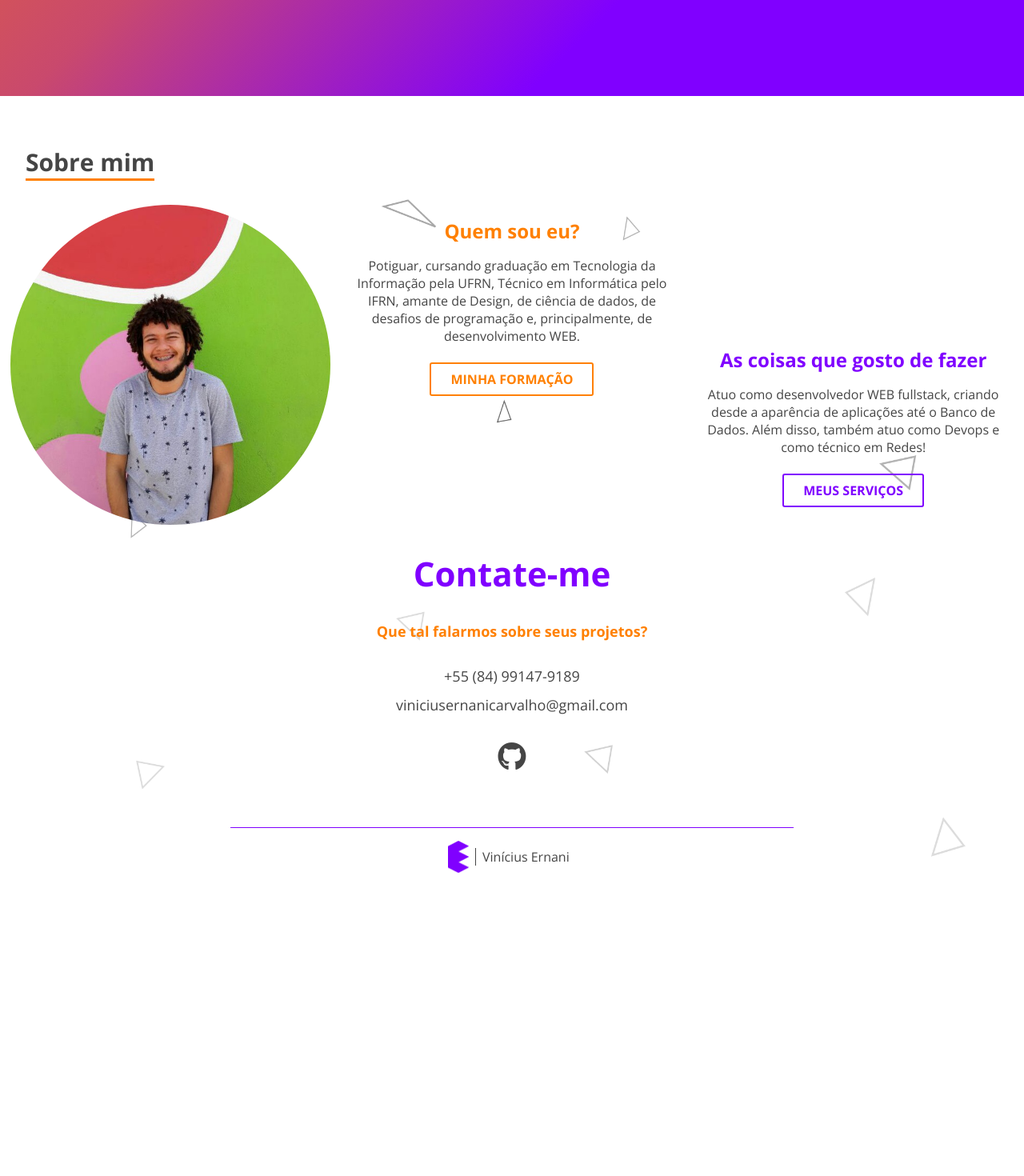
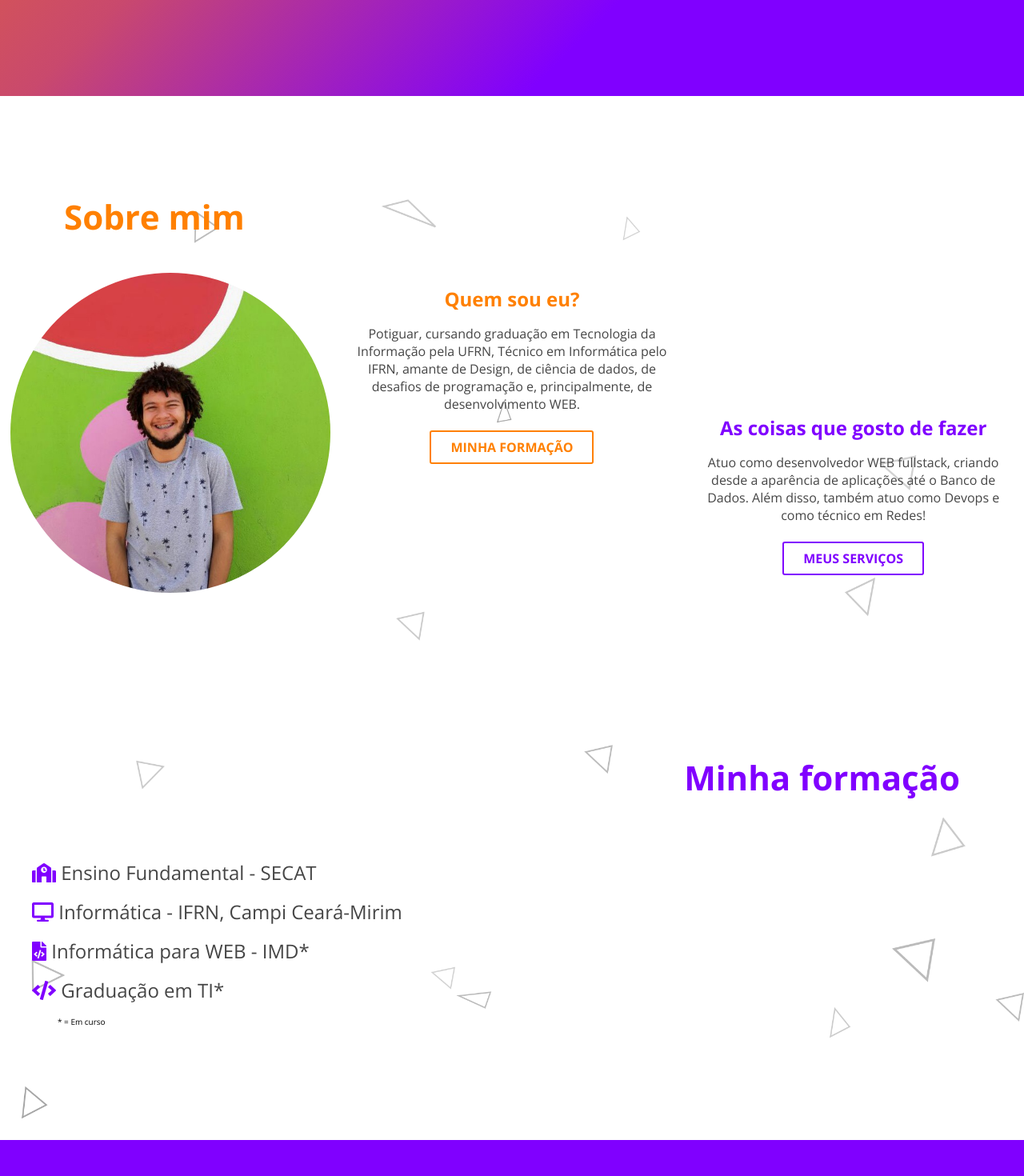
Before and after one commit to erneani/erneani.github.io, a React (Create React App) app: page / in a window 1280 px wide. Shown: the part 680-2150 px from the top of the page at 80% size. Before the commit the page ends 1819 px from the top, so only its background shows below. Built offline with nearby package versions, Linux system fonts and the light colour scheme.

Commit message:
Create the formation component

```diff
--- a/src/components/About.js
+++ b/src/components/About.js
@@ -62,8 +62,8 @@ const ContentButton = styled.div`
 export const About = () => {
   return (
     <Section>
-      <SectionHeader id="about">
-        <SectionTitle orange='#ff8000'>Sobre mim</SectionTitle>
+      <SectionHeader align="left" id="about">
+        <SectionTitle color='#ff8000'>Sobre mim</SectionTitle>
       </SectionHeader>
       <SectionBody>
         <AboutImage src={photo} />
@@ -75,14 +75,14 @@ export const About = () => {
             Potiguar, cursando graduação em Tecnologia da Informação pela UFRN, Técnico em Informática pelo IFRN, amante de Design, de ciência de dados, de desafios de programação e, principalmente, de desenvolvimento WEB.
           </ContentParagraph>
           <ContentButton>
-            <ColoredButton orange='#ff8000'>Minha formação</ColoredButton>
+            <ColoredButton color='#ff8000'>Minha formação</ColoredButton>
           </ContentButton>
         </ContentContainer>
         <ContentContainer content='flex-end'>
           <ContentTitle color='#8000ff'>As coisas que gosto de fazer</ContentTitle>
           <ContentParagraph>Atuo como desenvolvedor WEB fullstack, criando desde a aparência de aplicações até o Banco de Dados. Além disso, também atuo como Devops e como técnico em Redes! </ContentParagraph>
           <ContentButton>
-            <ColoredButton purple='#8000ff'>Meus serviços</ColoredButton>
+            <ColoredButton color='#8000ff'>Meus serviços</ColoredButton>
           </ContentButton>
         </ContentContainer>
       </SectionBody>
--- a/src/components/Footer.js
+++ b/src/components/Footer.js
@@ -1,11 +1,11 @@
 import React from 'react';
 import styled from 'styled-components';
-import logo from '../images/erneani_purple.png'
+import logo from '../images/Erneani light logo.png'
 
 const FooterContainer = styled.div`
-    background-color: rgba(255,255,255,0.6);
+    background-color: rgba(128,0,255,1);
     flex-direction: column;
-    padding: 0;
+    padding-top: 3rem;
     display: flex;
 `;
 
@@ -13,15 +13,15 @@ const ContactColumn = styled.div`
     flex-direction: column;
     font-family: 'Open Sans', sans serif;
     margin: 0 auto;
-    color: #454545;
+    color: #fff;
 `;
 
 const ContactTitle = styled.h3`
     text-align: center;
     font-weight: 800;
-    font-size: 42px;
+    font-size: 50px;
     margin: 0;
-    color: #8000ff;
+    color: #fff;
 `;
 
 const ContactText = styled.div`
@@ -29,7 +29,7 @@ const ContactText = styled.div`
     text-align: center;
     font-size: 18px;
     margin: 2rem 0;
-    color: #ff8000;
+    color: #fff;
 `;
 
 const ContactItem = styled.h5`
@@ -52,19 +52,23 @@ const ListItem = styled.li`
     font-size: 36px;
 
     a {
-        color: #454545;
+        color: #fff;
+
+        transition: 0.25s ease-in;
+
+        &:hover {
+            color: #ff8000;
+        }
     }
 `;
 
 const FooterBar = styled.div`
-    background-color: #fff;
     justify-content: center;
     flex-direction: row;
-    border-top: 1px solid #8000ff;
+    border-top: 1px solid #fff;
     display: flex;
     padding: 1rem 2rem 3rem;
-    margin: 3rem auto 0;
-    width: 50%;
+    margin: 5rem auto 0;
 `;
 
 const FooterBarImage = styled.img`
@@ -77,12 +81,12 @@ const FooterBarName = styled.div`
     font-weight: 400;
     padding-left: 0.5rem;
     margin: auto 0.5rem;
-    color: #454545;
+    color: #fff;
 `;
 
 export const Footer = () => {
     return(
-        <FooterContainer>
+        <FooterContainer id="contact">
             <ContactColumn>
                 <ContactTitle>Contate-me</ContactTitle>
                 <ContactText>
@@ -91,7 +95,7 @@ export const Footer = () => {
                 <ContactItem>+55 (84) 99147-9189</ContactItem>
                 <ContactItem>viniciusernanicarvalho@gmail.com</ContactItem>
                 <ContactList>
-                    <ListItem><a href="https://erneani.github.io" target="_blank"><i class="fab fa-github"></i></a></ListItem>
+                    <ListItem><a href="https://erneani.github.io" target="_blank" rel="noopener noreferrer"><i class="fab fa-github"></i></a></ListItem>
                     {/*<ListItem><a href="#"><i className="fab fa-linkedin"></i></a></ListItem> */}
                     {/*<ListItem><a href="#"><i className="fab fa-medium"></i></a></ListItem> */}
                 </ContactList>
--- /dev/null
+++ b/src/components/Formation.js
@@ -0,0 +1,59 @@
+import React from 'react';
+import styled from 'styled-components';
+
+import { Section, SectionHeader, SectionTitle } from '../styles/Variables';
+
+const SectionBody = styled.div`
+	justify-content: space-evenly;
+	flex-direction: column;
+	font-family: 'Open Sans', sans serif;
+	display: flex;
+	width: 100%;
+`;
+
+const FormationTimeline = styled.ul`
+	list-style: none;
+`;
+
+const TimelineItem = styled.li`
+	font-size: 24px;
+	margin: 1rem 0;
+	color: #454545;
+
+	i {
+		color: #8000ff;
+	}
+`;
+
+const Warning = styled.h4`
+	font-weight: 400;
+	text-align: left;
+	font-size: 10px;
+	padding: 0 2rem;
+`;
+
+const CertificationBoard = styled.ul`
+
+`;
+
+export const Formation = () => {
+	return (
+		<Section>
+			<SectionHeader align="right" id="formation">
+				<SectionTitle color="#8000ff">Minha formação</SectionTitle>
+			</SectionHeader>
+			<SectionBody>
+				<FormationTimeline>
+					<TimelineItem><i className="fas fa-school"></i> Ensino Fundamental - SECAT</TimelineItem>
+					<TimelineItem><i className="fas fa-desktop"></i> Informática - IFRN, Campi Ceará-Mirim</TimelineItem>
+					<TimelineItem><i className="fas fa-file-code"></i> Informática para WEB - IMD*</TimelineItem>
+					<TimelineItem><i className="fas fa-code"></i> Graduação em TI*</TimelineItem>
+					<Warning>* = Em curso</Warning>
+				</FormationTimeline>
+				<CertificationBoard>
+
+				</CertificationBoard>
+			</SectionBody>
+		</Section>
+	);
+}
--- a/src/components/Header.js
+++ b/src/components/Header.js
@@ -60,7 +60,7 @@ const NavbarItem = styled.a`
   text-decoration: none;
   border-bottom: 2px dashed transparent;
   font-size: 20px;
-  margin: auto 0;
+  margin: auto 0.75rem;
   cursor: pointer;
   color: #fff;
 
@@ -103,6 +103,7 @@ export default class Header extends React.Component {
     this.state = {
       navbarItens: [
         { label:'Sobre mim', id:'#about' },
+        { label:'Formação', id:'#formation' },
       ],
       pageScroll: false,
       menuShow: false,
@@ -143,7 +144,7 @@ export default class Header extends React.Component {
     }
   }
 
-  handleGoTo = (id, duration) => {
+  handleGoTo = (id) => {
     const element = document.querySelector(`${id}`);
     window.scrollTo(window.innerHeight,element.offsetTop-102);
   }
@@ -161,9 +162,9 @@ export default class Header extends React.Component {
         </HeaderBrand>
         <HeaderNavbar id="navbar">
           { navbarItens.map(item => {
-            return <NavbarItem key={item.index} onClick={() => this.handleGoTo(item.id,2)}>{ item.label }</NavbarItem>
+            return <NavbarItem key={item.index} onClick={() => this.handleGoTo(item.id)}>{ item.label }</NavbarItem>
           }) }
-          <CallButton href='https://github.com/erneani' target='_blank'>Contato</CallButton>
+          <CallButton>Contato</CallButton>
         </HeaderNavbar>
         <MenuIcon onClick={this.handleMenu}>
           <i className="fas fa-caret-square-down"></i>
--- a/src/pages/Home.js
+++ b/src/pages/Home.js
@@ -1,6 +1,7 @@
 import React from 'react';
 import { Hero } from '../components/Hero';
 import { About } from '../components/About';
+import { Formation } from '../components/Formation';
 import { Footer } from '../components/Footer';
 
 export const Home = () => {
@@ -8,6 +9,7 @@ export const Home = () => {
     <div>
       <Hero />
       <About />
+      <Formation />
       <Footer />
     </div>
   )
--- a/src/styles/Variables.js
+++ b/src/styles/Variables.js
@@ -75,32 +75,38 @@ export const CallButton = styled.a`
 `;
 
 export const ColoredButton = styled(CallButton)`
-  color: ${props => props.purple || props.orange};
-  border: 2px solid ${props => props.purple || props.orange};
+  color: ${props => props.color || '#454545'};
+  border: 2px solid ${props => props.color || '#454545'};
 
   &:hover {
     color: #fff;
-    background-color: ${props => props.purple || props.orange};
+    background-color: ${props => props.color || '#454545'};
   }
 `;
 
 export const Section = styled.div`
   flex-direction: column;
-  padding: 2rem 0;
+  padding: 5rem 0;
   display: flex;
+
+  background-color: ${props => props.background || 'rgba(255,255,255,0.4)'}
 `;
 
 export const SectionHeader = styled.div`
-  padding: 0 2rem;
+  padding: 0 5rem;
+
+  text-align: ${props => props.align || 'center'};
+
+  @media screen and (max-width: 1020px) {
+    text-align: center;
+  }
 `;
 
 export const SectionTitle = styled.h3`
   font-family: 'Open Sans', sans-serif;
   font-weight: bold;
-  font-size: 30px;
-  color: #454545;
+  font-size: 42px;
   display: inline-flex;
 
-  text-align: ${props => props.center || props.right};
-  border-bottom: 3px solid ${props => props.orange || props.purple};
+  color: ${props => props.color || '#454545'};
 `;
```
Also changed, not shown: src/images/erneani_logo.svg (added).
